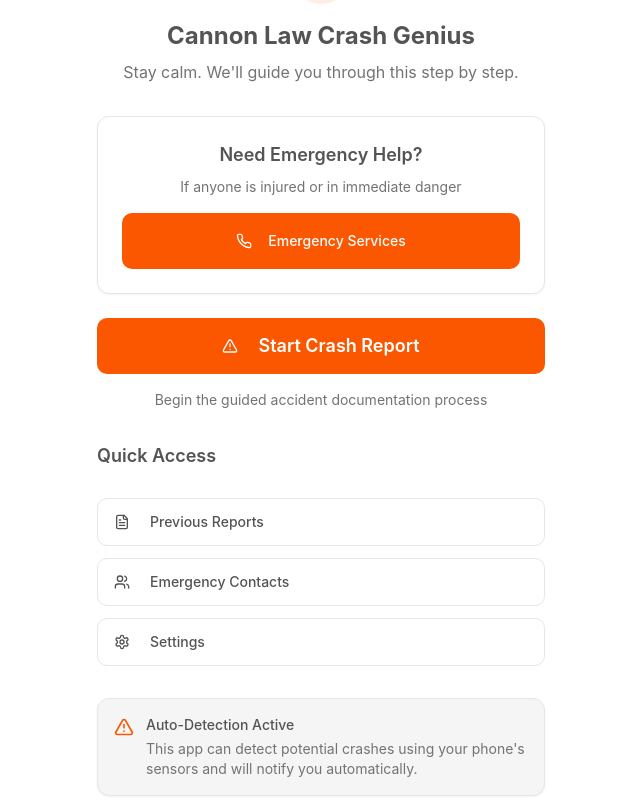
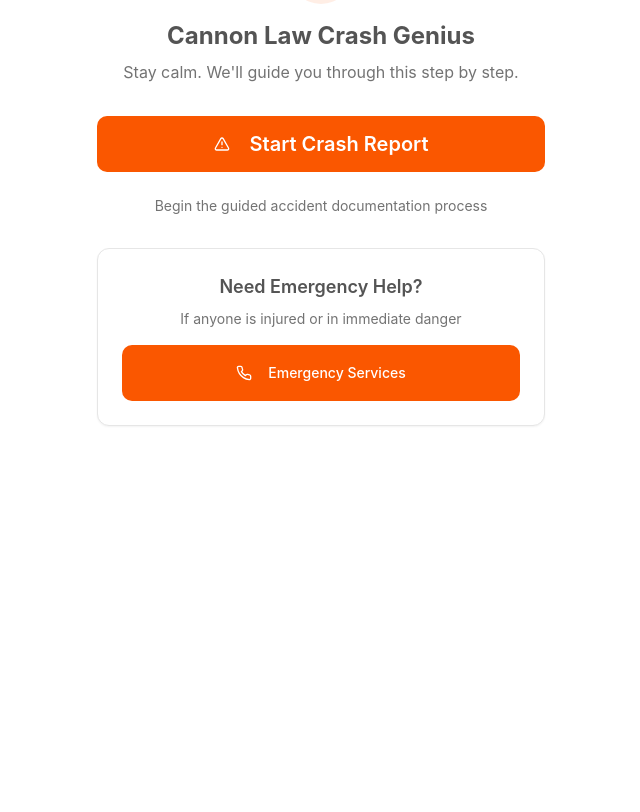
Before and after one commit to CannonLaw/crash-calm-aid, a React (Vite) app: page / in a window 1280 px wide. Shown: the part 205-1017 px from the top of the page, without its empty margins (319-959 px from the left). After the commit the page ends 897 px from the top, so only its background shows below. Built offline with nearby package versions, Linux system fonts and the light colour scheme.

Commit message:
Update start report page
Remove quick access buttons and auto detection. Resize start report button and reposition emergency help button.

```diff
--- a/src/pages/CrashResponse/Home.tsx
+++ b/src/pages/CrashResponse/Home.tsx
@@ -34,6 +34,20 @@ export const Home = ({ onStartCrashReport }: HomeProps) => {
           </h1>
           <p className="text-muted-foreground">
             Stay calm. We'll guide you through this step by step.
+          </p>
+        </div>
+
+        {/* Main Action */}
+        <div className="mb-8">
+          <PrimaryActionButton
+            onClick={onStartCrashReport}
+            icon={AlertTriangle}
+            className="mb-6 text-xl py-6"
+          >
+            Start Crash Report
+          </PrimaryActionButton>
+          <p className="text-sm text-muted-foreground text-center mb-8">
+            Begin the guided accident documentation process
           </p>
         </div>
 
@@ -76,52 +90,6 @@ export const Home = ({ onStartCrashReport }: HomeProps) => {
           </Card>
         )}
 
-        {/* Main Action */}
-        <div className="mb-8">
-          <PrimaryActionButton
-            onClick={onStartCrashReport}
-            icon={AlertTriangle}
-            className="mb-4"
-          >
-            Start Crash Report
-          </PrimaryActionButton>
-          <p className="text-sm text-muted-foreground text-center">
-            Begin the guided accident documentation process
-          </p>
-        </div>
-
-        {/* Quick Access */}
-        <div className="space-y-3">
-          <h3 className="text-lg font-semibold mb-4">Quick Access</h3>
-
-          <Button variant="outline" className="w-full justify-start h-12">
-            <FileText className="w-5 h-5 mr-3" />
-            Previous Reports
-          </Button>
-
-          <Button variant="outline" className="w-full justify-start h-12">
-            <Users className="w-5 h-5 mr-3" />
-            Emergency Contacts
-          </Button>
-
-          <Button variant="outline" className="w-full justify-start h-12">
-            <Settings className="w-5 h-5 mr-3" />
-            Settings
-          </Button>
-        </div>
-
-        {/* Auto-Detection Notice */}
-        <Card className="mt-8 p-4 bg-secondary">
-          <div className="flex items-start space-x-3">
-            <AlertTriangle className="w-5 h-5 text-primary mt-0.5 flex-shrink-0" />
-            <div className="text-sm">
-              <p className="font-medium mb-1">Auto-Detection Active</p>
-              <p className="text-muted-foreground">
-                This app can detect potential crashes using your phone's sensors and will notify you automatically.
-              </p>
-            </div>
-          </div>
-        </Card>
       </div>
     </div>
   );
```
